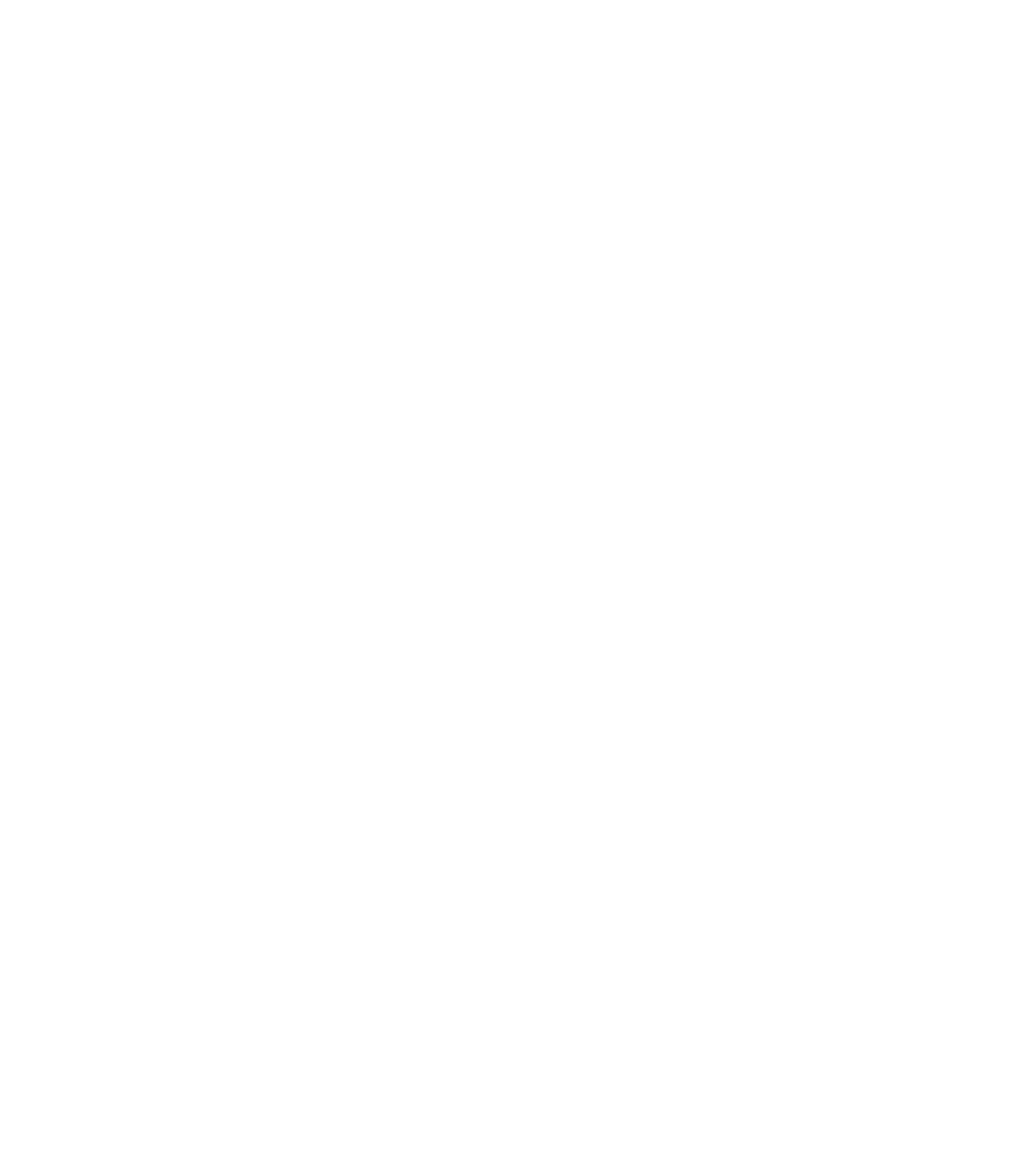
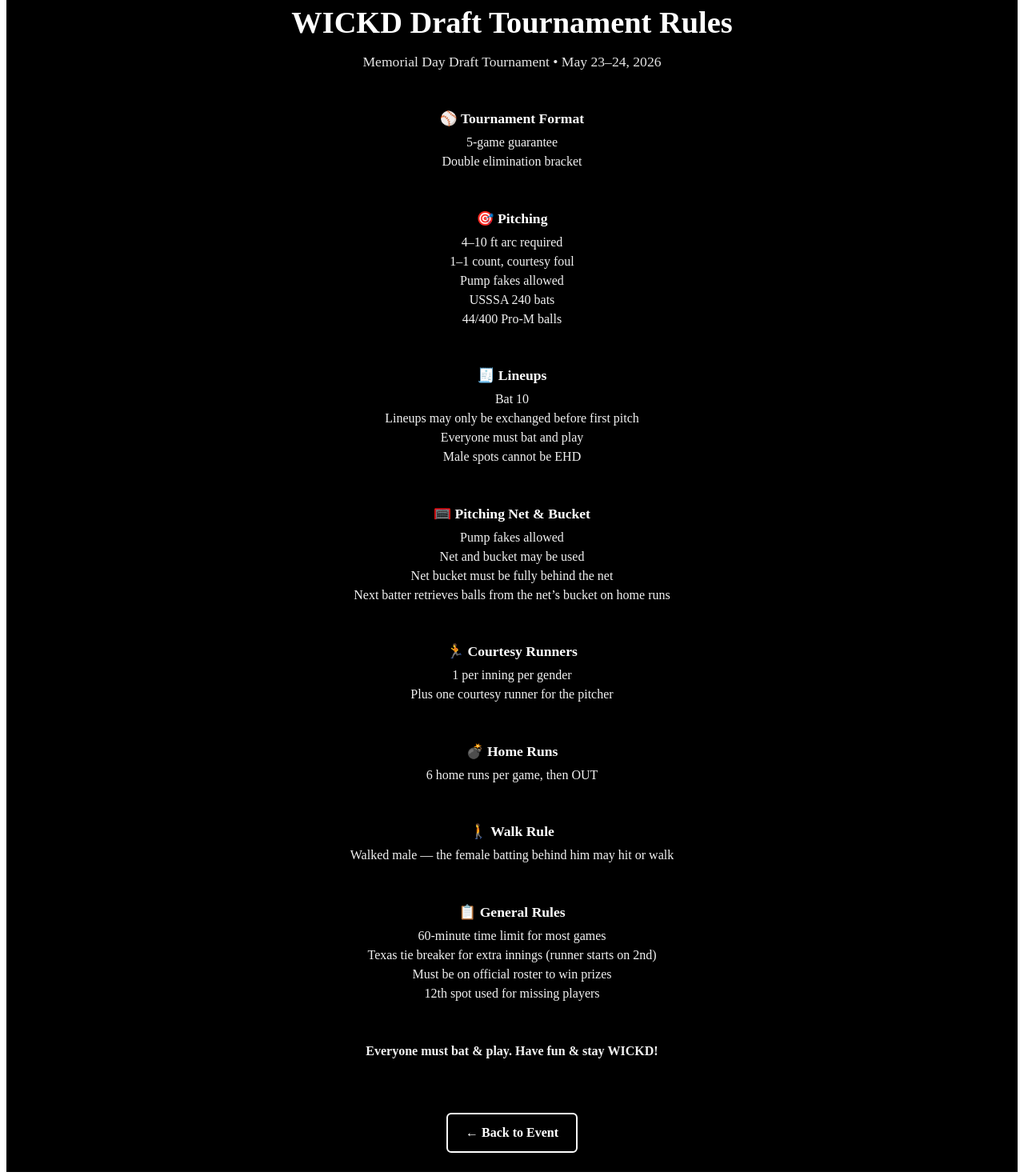
Before and after one commit to markhartley0929-netizen/SingleEventRegistration, a React (Vite) app: page /rules in a window 1280 px wide. Before the commit this address had no page. Shown: the part 300-1770 px from the top of the page at 80% size. Before the commit the page ends 800 px from the top, so only its background shows below. Built offline with nearby package versions, Linux system fonts and the light colour scheme.

Commit message:
Add Rules page, no button

```diff
--- a/src/App.tsx
+++ b/src/App.tsx
@@ -4,6 +4,7 @@ import PlayerRegistrationForm from "./components/PlayerRegistrationForm";
 import PaymentSuccessPage from "./pages/PaymentSuccessPage";
 import RegisteredPlayers from "./pages/RegisteredPlayers";
 import RepLeaderboard from "./pages/RepLeaderboard";
+import RulesPage from "./pages/RulesPage";
 
 const EVENT_ID = "b04de545-5aee-4403-86b1-03db1e5c4a86";
 
@@ -23,13 +24,13 @@ export default function App() {
       <Route path="/registrations" element={<RegisteredPlayers />} />
 
       {/* REP LEADERBOARD PAGE */}
-<Route path="/rep-leaderboard" element={<RepLeaderboard />} />
+      <Route path="/rep-leaderboard" element={<RepLeaderboard />} />
 
+      {/* RULES PAGE (UI button added later after sign-off) */}
+      <Route path="/rules" element={<RulesPage />} />
 
       {/* PAYPAL SUCCESS RETURN */}
       <Route path="/payment-success" element={<PaymentSuccessPage />} />
-
-
     </Routes>
   );
 }
--- /dev/null
+++ b/src/pages/RulesPage.css
@@ -0,0 +1,38 @@
+.rules-hero {
+  max-width: 720px;
+}
+
+.rules-wrapper {
+  margin-top: 32px;
+  display: flex;
+  flex-direction: column;
+  gap: 28px;
+}
+
+.rules-section h3 {
+  margin-bottom: 10px;
+  font-size: 1.1rem;
+}
+
+.rules-section ul {
+  list-style: none;
+  padding-left: 0;
+  margin: 0;
+}
+
+.rules-section li {
+  margin-bottom: 6px;
+  opacity: 0.95;
+}
+
+.rules-footer {
+  margin-top: 20px;
+  font-weight: 600;
+  text-align: center;
+  opacity: 0.95;
+}
+
+.rules-back {
+  margin-top: 24px;
+  align-self: center;
+}
--- /dev/null
+++ b/src/pages/RulesPage.tsx
@@ -0,0 +1,107 @@
+import { Link } from "react-router-dom";
+import "./RulesPage.css";
+
+export default function RulesPage() {
+  return (
+    <div className="home">
+      <header className="hero rules-hero">
+        <img
+          src="/wickdwear-logo.png"
+          alt="WickdWear"
+          className="logo"
+        />
+
+        <h1>WICKD Draft Tournament Rules</h1>
+        <p className="subhead">
+          Memorial Day Draft Tournament • May 23–24, 2026
+        </p>
+
+        <div className="rules-wrapper">
+
+          <div className="rules-section">
+            <h3>⚾ Tournament Format</h3>
+            <ul>
+              <li>5-game guarantee</li>
+              <li>Double elimination bracket</li>
+            </ul>
+          </div>
+
+          <div className="rules-section">
+            <h3>🎯 Pitching</h3>
+            <ul>
+              <li>4–10 ft arc required</li>
+              <li>1–1 count, courtesy foul</li>
+              <li>Pump fakes allowed</li>
+              <li>USSSA 240 bats</li>
+              <li>44/400 Pro-M balls</li>
+            </ul>
+          </div>
+
+          <div className="rules-section">
+            <h3>🧾 Lineups</h3>
+            <ul>
+              <li>Bat 10</li>
+              <li>Lineups may only be exchanged before first pitch</li>
+              <li>Everyone must bat and play</li>
+              <li>Male spots cannot be EHD</li>
+            </ul>
+          </div>
+
+          <div className="rules-section">
+            <h3>🥅 Pitching Net & Bucket</h3>
+            <ul>
+              <li>Pump fakes allowed</li>
+              <li>Net and bucket may be used</li>
+              <li>Net bucket must be fully behind the net</li>
+              <li>Next batter retrieves balls from the net’s bucket on home runs</li>
+            </ul>
+          </div>
+
+          <div className="rules-section">
+            <h3>🏃 Courtesy Runners</h3>
+            <ul>
+              <li>1 per inning per gender</li>
+              <li>Plus one courtesy runner for the pitcher</li>
+            </ul>
+          </div>
+
+          <div className="rules-section">
+            <h3>💣 Home Runs</h3>
+            <ul>
+              <li>6 home runs per game, then OUT</li>
+            </ul>
+          </div>
+
+          <div className="rules-section">
+            <h3>🚶 Walk Rule</h3>
+            <ul>
+              <li>
+                Walked male — the female batting behind him may hit or walk
+              </li>
+            </ul>
+          </div>
+
+          <div className="rules-section">
+            <h3>📋 General Rules</h3>
+            <ul>
+              <li>60-minute time limit for most games</li>
+              <li>Texas tie breaker for extra innings (runner starts on 2nd)</li>
+              <li>Must be on official roster to win prizes</li>
+              <li>12th spot used for missing players</li>
+            </ul>
+          </div>
+
+          <p className="rules-footer">
+            Everyone must bat & play. Have fun & stay <strong>WICKD!</strong>
+          </p>
+
+          {/* Optional return link — keep or remove */}
+          <Link to="/" className="btn secondary rules-back">
+            ← Back to Event
+          </Link>
+
+        </div>
+      </header>
+    </div>
+  );
+}
```
